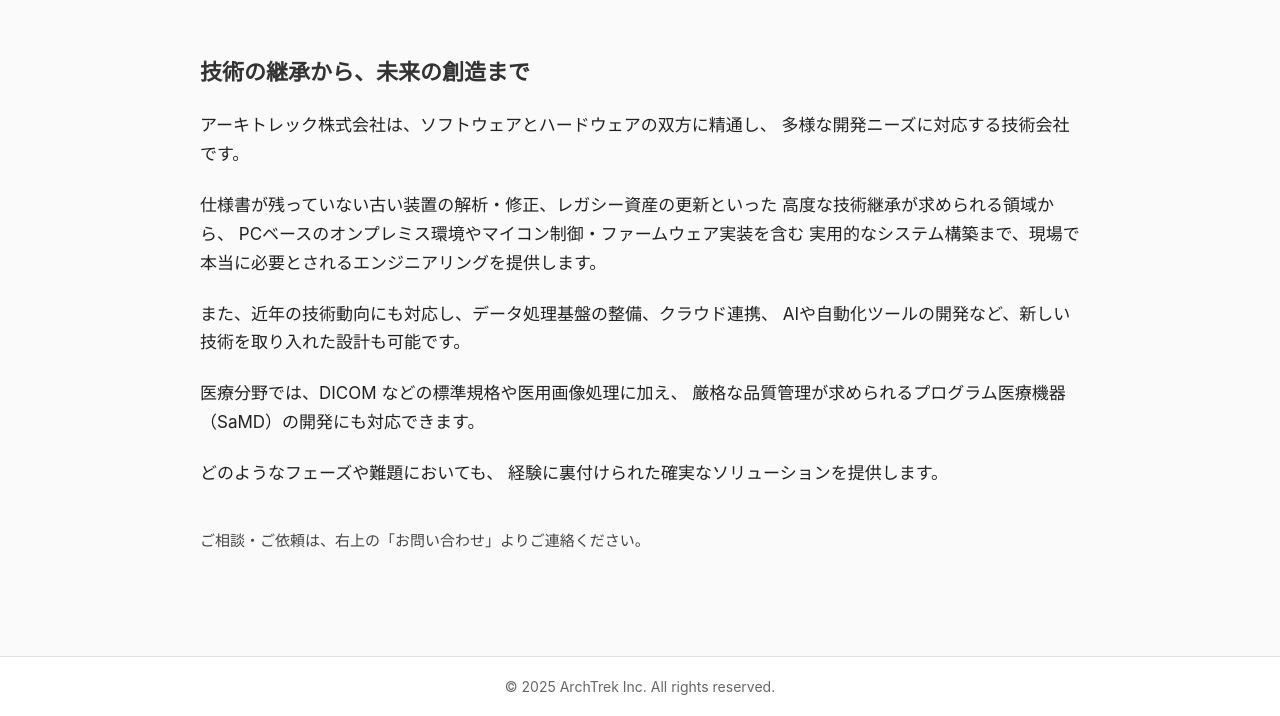
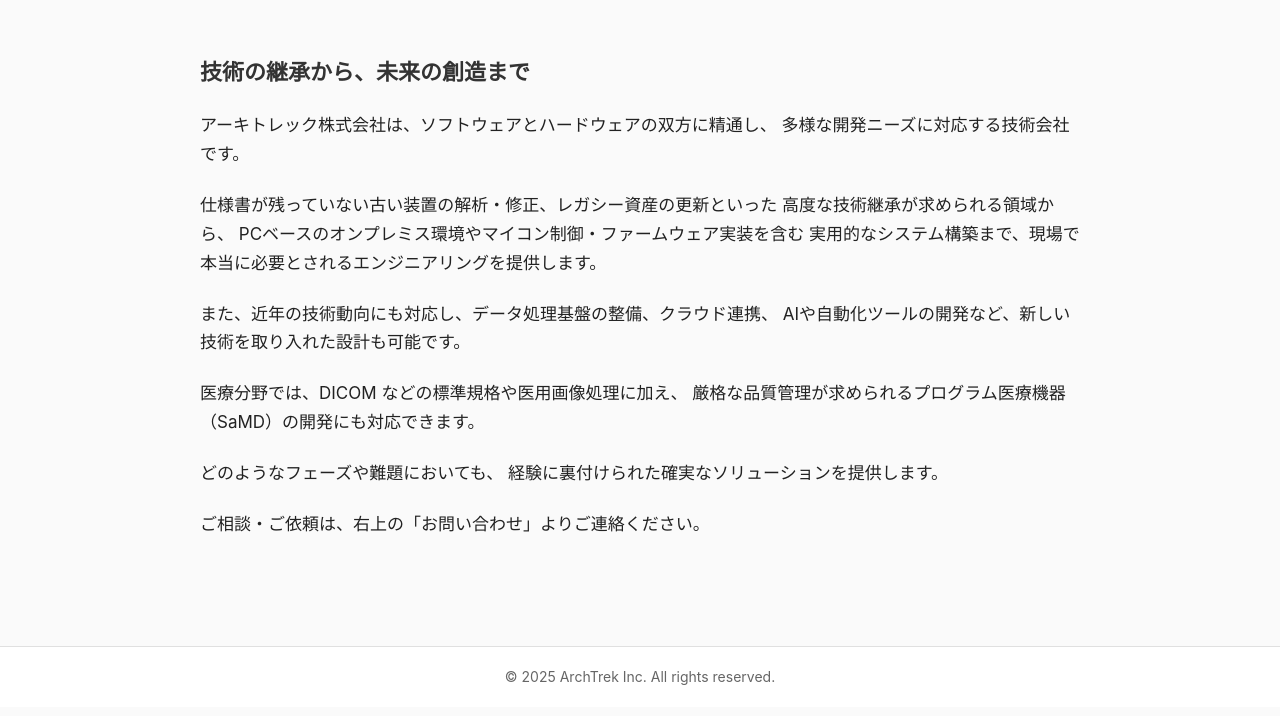
Before and after one commit to kazuhironishikawaat-cmyk/kazuhironishikawaat-cmyk.github.io, a plain HTML site: page index.html in a window 1280 px wide. Shown: the part 93-809 px from the top of the page. Drawn offline with Linux system fonts and the light colour scheme.

Commit message:
Fix footer note paragraph in index.html

```diff
--- a/index.html
+++ b/index.html
@@ -130,7 +130,8 @@
         経験に裏付けられた確実なソリューションを提供します。
     </p>
 
-    <p class="footer-note">
+
+    <p>
         ご相談・ご依頼は、右上の「お問い合わせ」よりご連絡ください。
     </p>
 </main>
```
